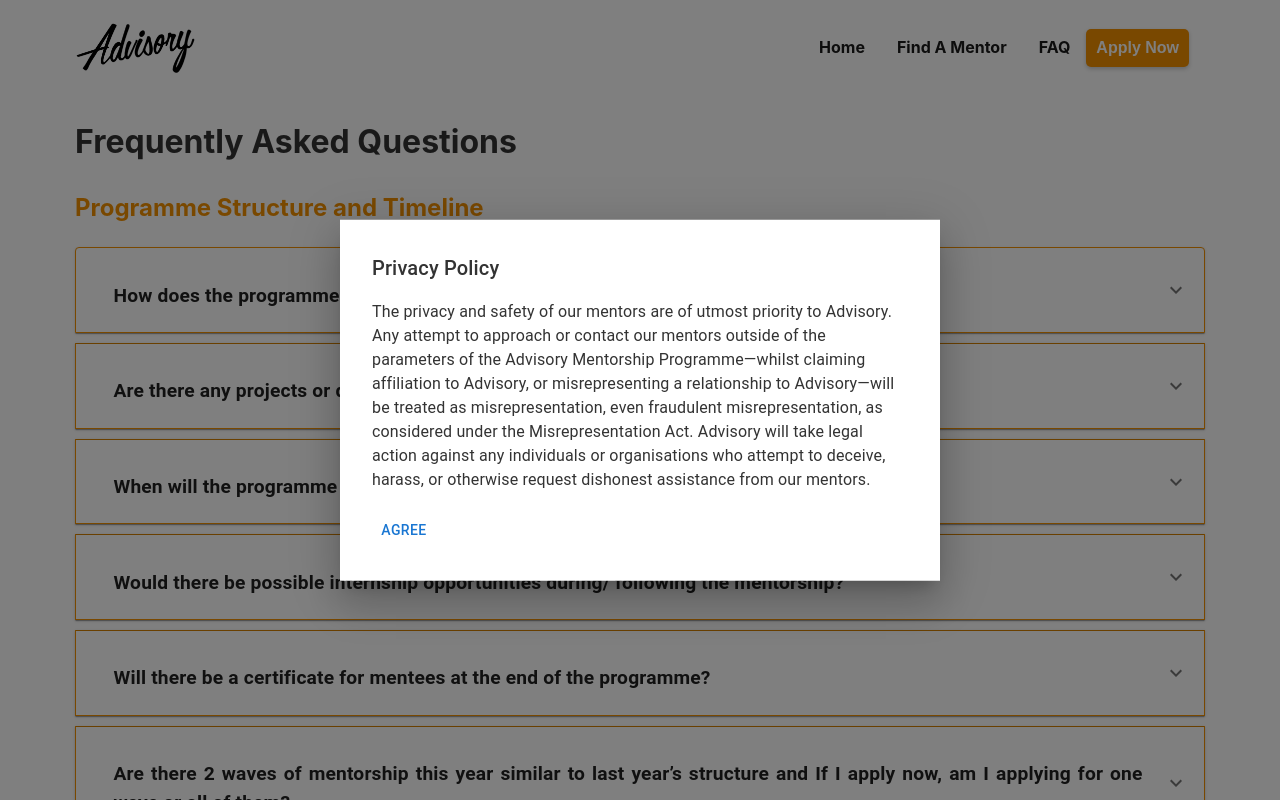
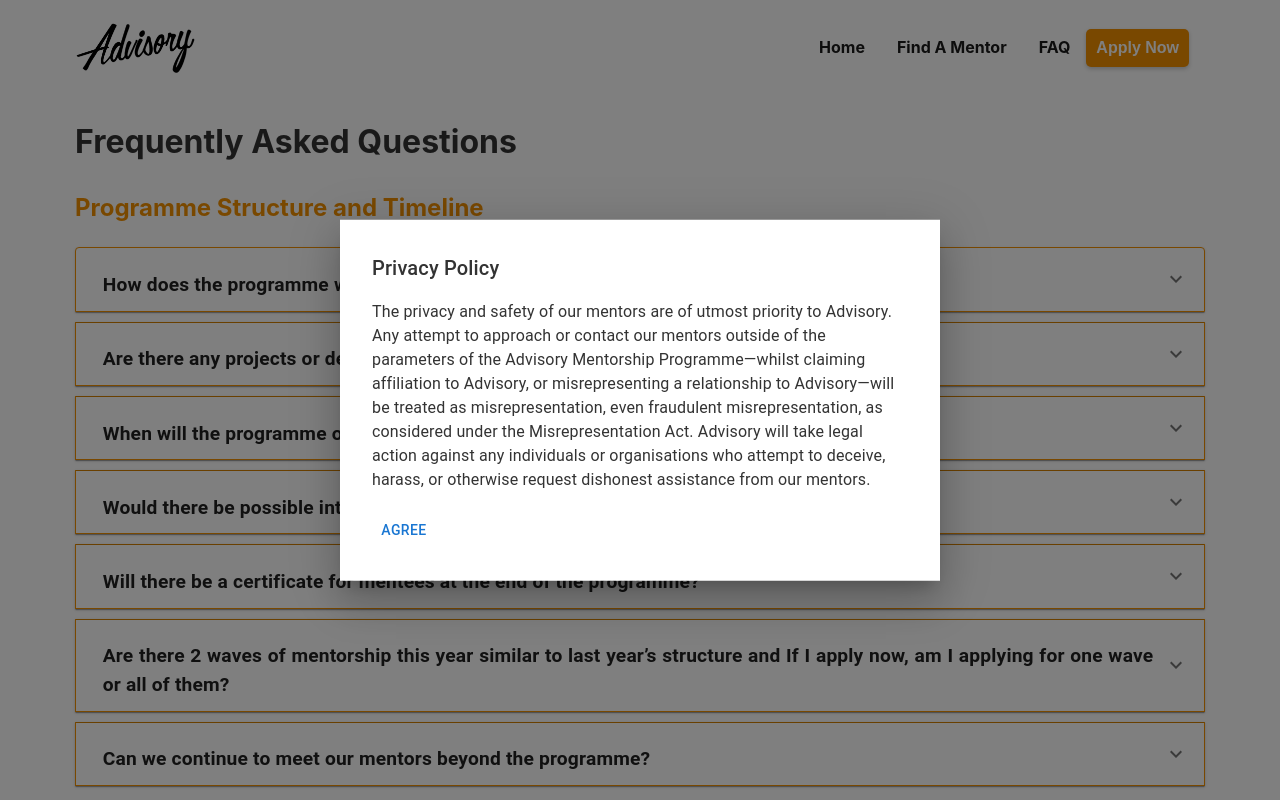
Before and after one commit to AdvisorySG/mentorship-page, a Next.js app: page /faq in a window 1280 px wide. Shown: the top 800 px of the page. Built offline with nearby package versions, Linux system fonts and the light colour scheme.

Commit message:
decreased space between paragraph and the question

```diff
--- a/pages/faq.tsx
+++ b/pages/faq.tsx
@@ -183,7 +183,7 @@ const App = () => {
                 style={{
                   fontSize: "1.2rem",
                   textAlign: "justify",
-                  padding: "2%",
+                  padding: "1%",
                 }}
               >
                 <b>{question}</b>
@@ -194,7 +194,8 @@ const App = () => {
                 style={{
                   fontSize: "1.2rem",
                   textAlign: "justify",
-                  padding: "2%",
+                  paddingLeft: "1%",
+                  paddingRight: "1%",
                 }}
               >
                 {answer}
```
